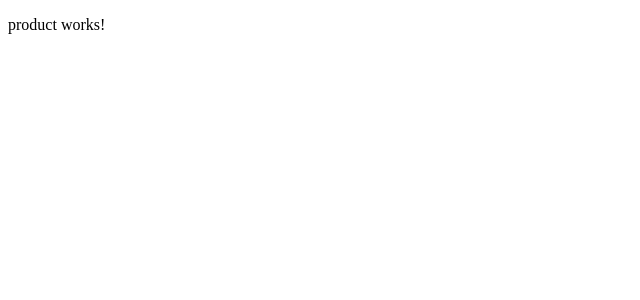
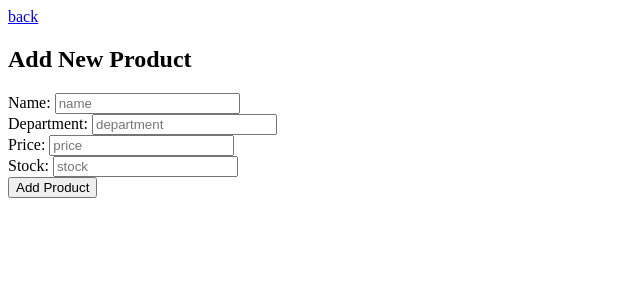
Before and after one commit to redpanda117/AngularCrudPractice, an Angular app: page /product in a window 1280 px wide. Shown: the top 300 px of the page, without its empty margins (0-640 px from the left). Built offline with nearby package versions, Linux system fonts and the light colour scheme.

Commit message:
can create new product

```diff
--- a/src/app/app.component.html
+++ b/src/app/app.component.html
@@ -1,5 +1,5 @@
 <!--Thr router-outlet will rout the page to where the user is.
   So if user on the home page it will route to home component.s-->
-<div>
-  <router-outlet></router-outlet>
-</div>
+  <div>
+    <router-outlet></router-outlet>
+  </div>
--- a/src/app/app.module.ts
+++ b/src/app/app.module.ts
@@ -19,6 +19,7 @@ import { ProductComponent } from './product/product.component';
   imports: [
     BrowserModule,
     HttpModule,
+    FormsModule,
     RouterModule.forRoot([
       {path: "", component: HomeComponent},
       {path: "product", component: ProductComponent}
--- a/src/app/home/home.component.html
+++ b/src/app/home/home.component.html
@@ -10,6 +10,6 @@
     <td>{{product.name}}</td>
     <td>{{product.department}}</td>
     <td>${{product.price}}</td>
-    <td>{{product.stock_quantity}}</td>
+    <td>{{product.stock}}</td>
   </tr>
 </table>
--- a/src/app/product/product.component.html
+++ b/src/app/product/product.component.html
@@ -1,3 +1,18 @@
-<p>
-  product works!
-</p>
+
+  <a routerLink = "/"> back </a>
+
+  <h2>
+    Add New Product
+  </h2>
+
+  <form id = "formNewProduct" name = "formNewProduct" #productData = "ngForm" (ngSubmit) = "addNewProduct(productData.value)">
+    <label>Name: </label><input type = "text" name="name" id="name" placeholder="name" ngModel><br>
+    <label>Department: </label><input type = "text" name="department" id="department" placeholder="department" ngModel><br>
+    <label>Price: </label><input type = "text" name="price" id="price" placeholder="price" ngModel><br>
+    <label>Stock: </label><input type = "text" name="stock" id="stock" placeholder="stock" ngModel><br>
+    <input type="submit" value = "Add Product">
+  </form>
+
+  <br>
+  <!--If product has been sucessfully added then confirmation message will appear-->
+  <h3 *ngIf = "isAdded" >{{confirmationString}}</h3>
--- a/src/app/product/product.component.ts
+++ b/src/app/product/product.component.ts
@@ -1,4 +1,6 @@
 import { Component, OnInit } from '@angular/core';
+import {Http, Response, Headers} from '@angular/http';
+import {Form} from '@angular/forms';
 
 @Component({
   selector: 'app-product',
@@ -7,7 +9,29 @@ import { Component, OnInit } from '@angular/core';
 })
 export class ProductComponent implements OnInit {
 
-  constructor() { }
+  constructor(private http: Http) { }
+  //when product is succefully added this message will apear
+  confirmationString:string = "New product has successfully been added";
+  //item not added yet
+  isAdded: boolean = false;
+  productObj:object = {};
+
+  //function that take in iput and add it to database
+  addNewProduct = function(product) {
+    this.productObj = {
+      "name": product.name,
+      "department": product.department,
+      "price": product.price,
+      "stock": product.stock
+    }
+
+    //item is added and posted to the page
+    this.http.post("http://localhost:3000/products/", this.productObj).subscribe((res:Response) => {
+      this.isAdded = true;
+      //clear form
+      this.Form.reset()
+    })
+  }
 
   ngOnInit() {
   }
```
